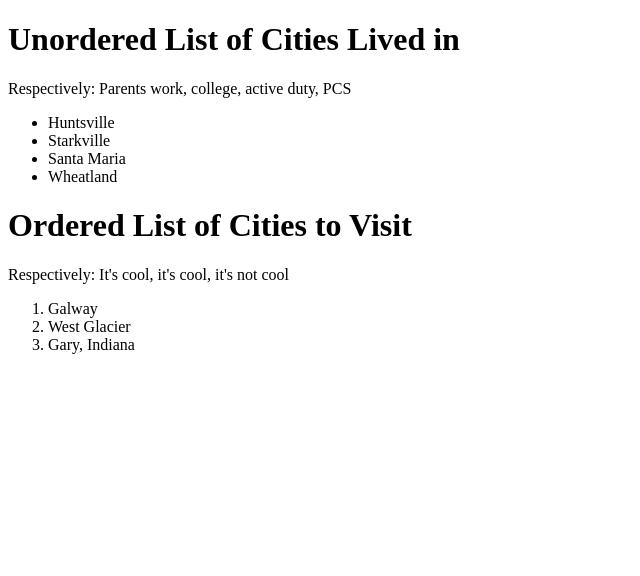
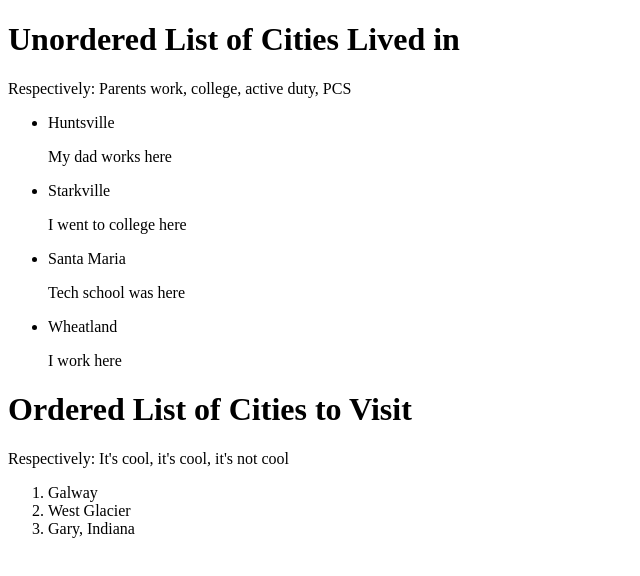
Before and after one commit to ImOnlyKevin/html-practice, a plain HTML site: page index.html in a window 1280 px wide. Shown: the whole page, without its empty margins (0-640 px from the left). Drawn offline with Linux system fonts and the light colour scheme.

Commit message:
added description of cities I've lived in

```diff
--- a/index.html
+++ b/index.html
@@ -8,9 +8,13 @@
         <p>Respectively: Parents work, college, active duty, PCS</p>
         <ul>
             <li>Huntsville</li>
+                <p><span>My dad works here</span></p>
             <li>Starkville</li>
+                <p><span>I went to college here</span></p>
             <li>Santa Maria</li>
+                <p><span>Tech school was here</span></p>
             <li>Wheatland</li>
+                <p><span>I work here</span></p>
         </ul>
         <h1>Ordered List of Cities to Visit</h1>
         <p>Respectively: It's cool, it's cool, it's not cool</p>
```
